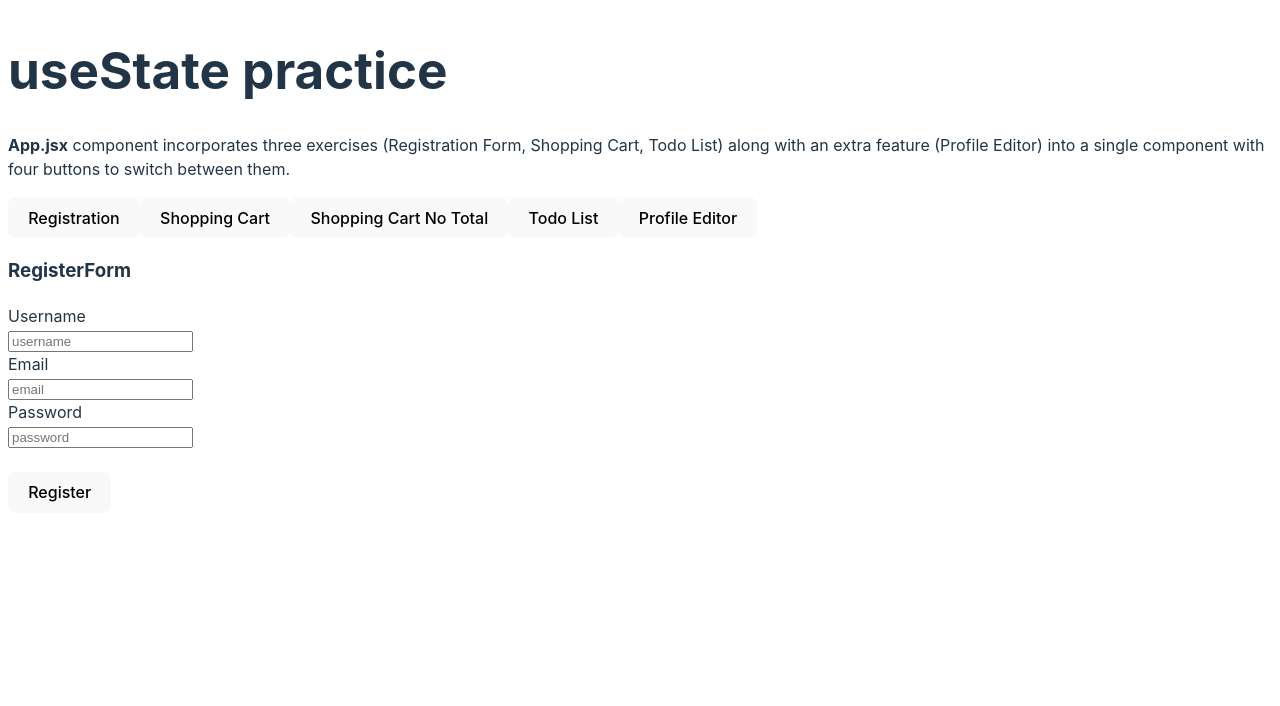
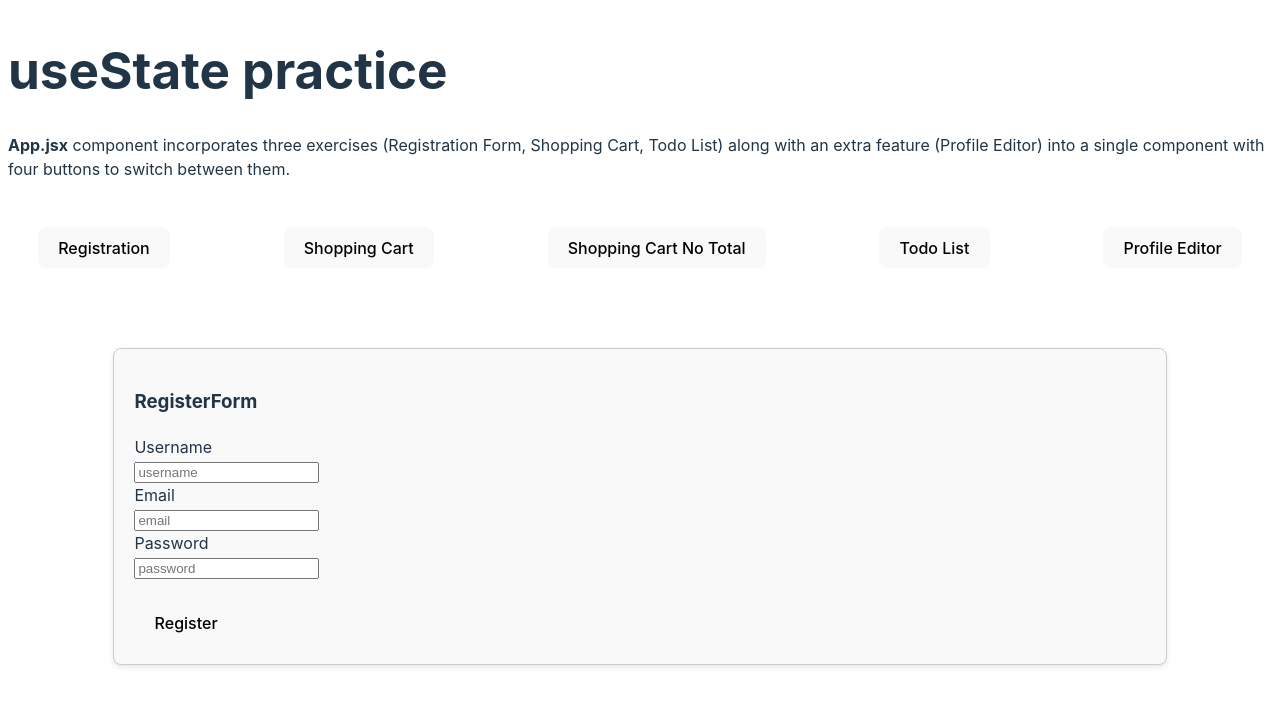
Before and after one commit to marcius02/stateFormPra, a React (Vite) app: page / in a window 1280 px wide. Shown: the top 706 px of the page. Built offline with nearby package versions, Linux system fonts and the light colour scheme.

Commit message:
feat: container css for buttons and features

```diff
--- a/src/App.jsx
+++ b/src/App.jsx
@@ -6,6 +6,25 @@ import RegisterForm from "./RegisterForm";
 import ShoppingCart from "./ShoppingCart";
 import ShoppingCartNoTotal from "./ShoppingCartNoTotal.";
 import TodoList from "./TodoList";
+
+ // Styling for the main container
+const containerStyle = {
+  width: "80%",
+  margin: "50px auto", // Adds 50px margin to the top and centers horizontally
+  padding: "20px",
+  border: "1px solid #ccc",
+  borderRadius: "8px",
+  boxShadow: "0 2px 5px rgba(0, 0, 0, 0.1)",
+  backgroundColor: "#f9f9f9",
+};
+
+// Styling for the button container
+const buttonContainerStyle = {
+  display: "flex",
+  justifyContent: "space-between", // Space between buttons
+  marginBottom: "20px", // Adds spacing below the buttons
+  padding: "30px",
+};
 
 export default function MultiFeatureApp() {
   const [activeFeature, setActiveFeature] = useState("register");
@@ -27,6 +46,7 @@ export default function MultiFeatureApp() {
     }
   };
 
+
   return (
     <div>
       <div>
@@ -37,15 +57,23 @@ export default function MultiFeatureApp() {
           Editor) into a single component with four buttons to switch between
           them.
         </p>
-        <button onClick={() => setActiveFeature("register")}>Registration</button>
+
+         {/* Button Container */}
+      <div style={buttonContainerStyle}>
+        <button onClick={() => setActiveFeature("register")}>
+          Registration
+        </button>
         <button onClick={() => setActiveFeature("cart")}>Shopping Cart</button>
-        <button onClick={() => setActiveFeature("cartnototal")}>Shopping Cart No Total</button>
+        <button onClick={() => setActiveFeature("cartnototal")}>
+          Shopping Cart No Total
+        </button>
         <button onClick={() => setActiveFeature("todo")}>Todo List</button>
         <button onClick={() => setActiveFeature("profile")}>
           Profile Editor
         </button>
+        </div>
       </div>
-      <div>{renderActiveFeature()}</div>
+      <div style={containerStyle}>{renderActiveFeature()}</div>
     </div>
   );
 }
```
